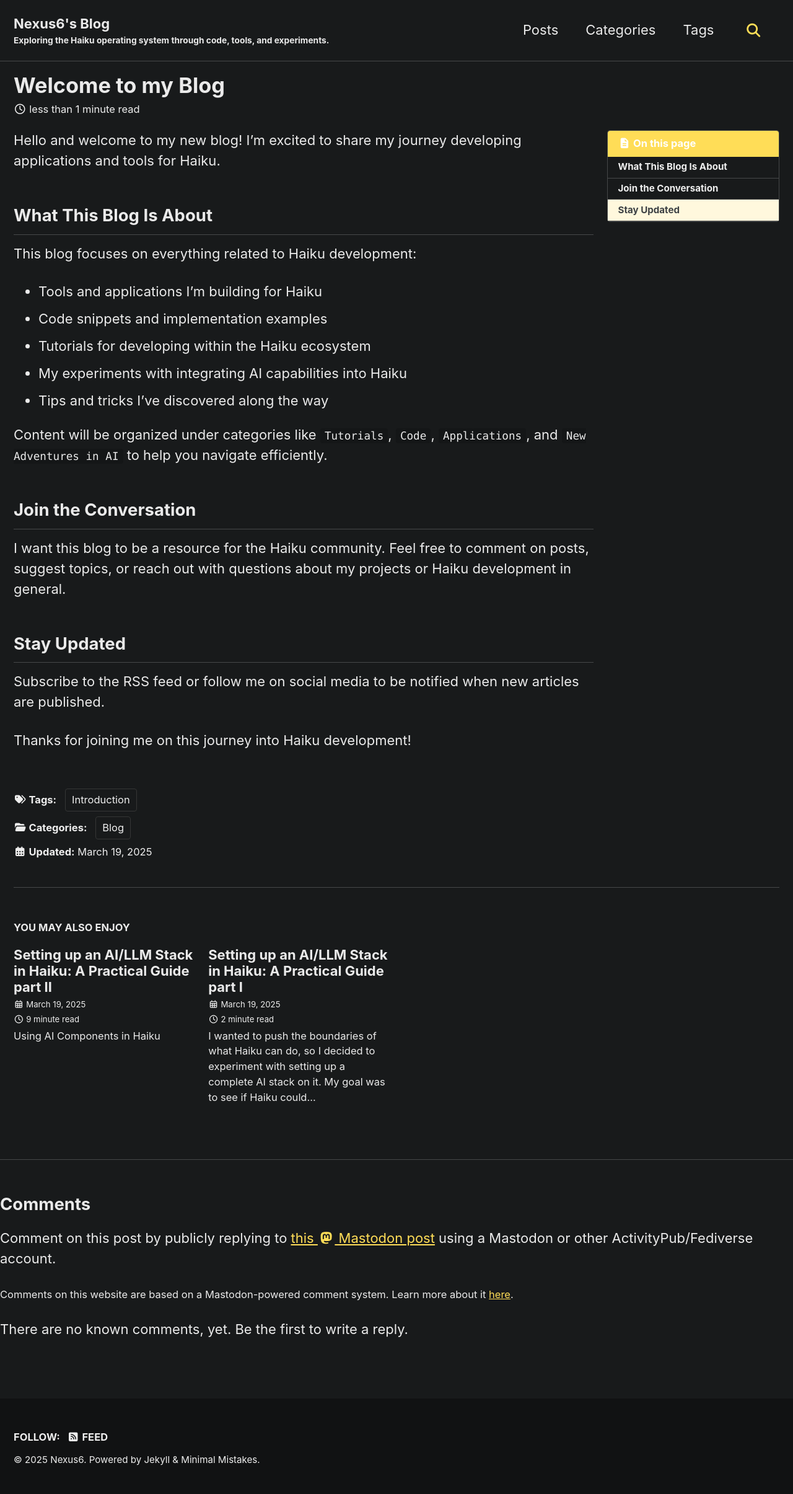
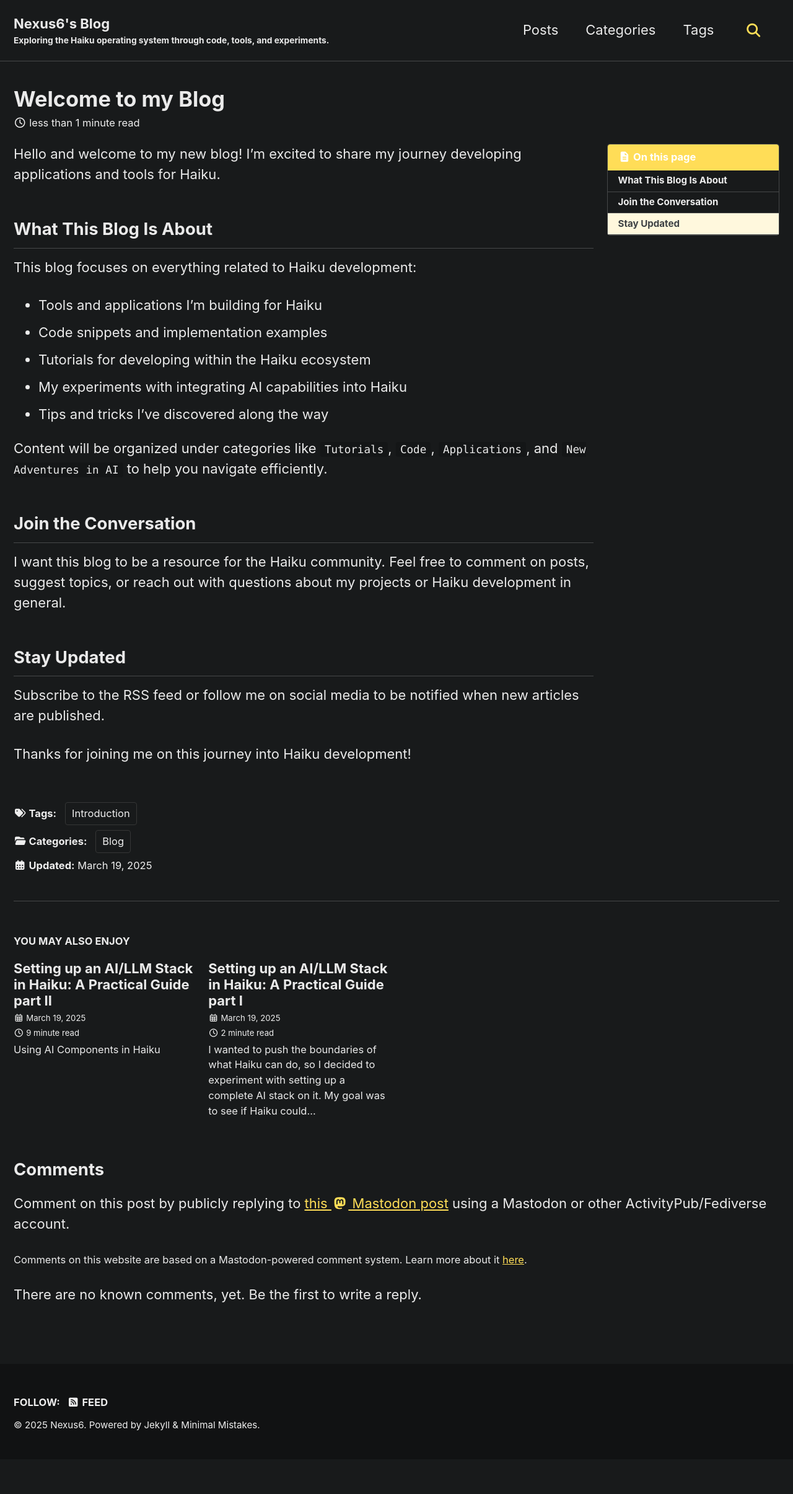
Before and after one commit to nexus6-haiku/nexus6-haiku.github.io, a Jekyll site: the page built from _posts/2025-19-03-Welcome-to-my-Blog.md, in a window 1280 px wide. Shown: the whole page at 62% size. Built offline with Jekyll 4.4.1, drawn with Linux system fonts in a browser that asks for light colours; cached includes are drawn as plain includes; some web fonts are replaced; after the commit the page ends 2354 px from its top, so only the background shows below that.

Commit message:
Fix comment section alignment

```diff
--- a/_includes/mastodon_comments.html
+++ b/_includes/mastodon_comments.html
@@ -62,7 +62,7 @@
     {% assign verified = "[]" %}
   {% endif %}
 
-  <section id="comments" class="article comments2">
+  <section id="comments" class="article comments">
     <h2>Comments</h2>
     <!-- Check, whether id's length is 1. If it is so, display a message, otherwise, display another message:-->
     {% if id == blank %}
--- a/_layouts/single.html
+++ b/_layouts/single.html
@@ -84,11 +84,12 @@
   {% elsif page.id and page.related %}
     {% include page__related.html posts=site.posts %}
   {% endif %}
-</div>
 
-<div class="page__mycomments" id="comments">
+  <div class="page__mycomments" id="comments">
     {%if page.comments%}
       <hr>
       {% include mastodon_comments.html url=page.url %}
     {%endif%}
 </div>
+
+</div>
```
